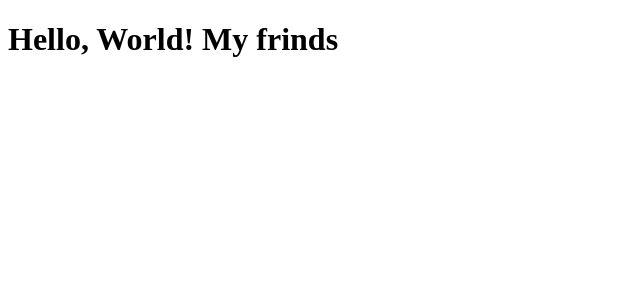
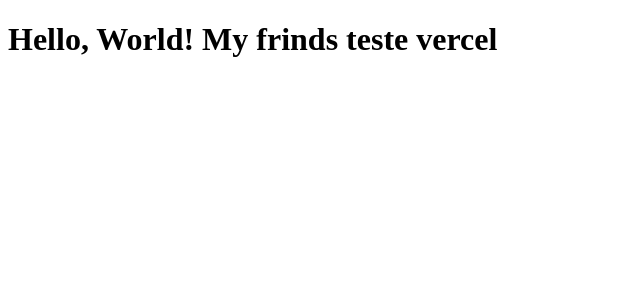
Before and after one commit to MrJCRJ/activity-tracker, a Next.js app in the folder backend-next/: page / in a window 1280 px wide. Shown: the top 300 px of the page, without its empty margins (0-640 px from the left). Built offline with nearby package versions, Linux system fonts and the light colour scheme.

Commit message:
feat: atualizar mensagem de boas-vindas na página inicial

```diff
--- a/backend-next/pages/index.js
+++ b/backend-next/pages/index.js
@@ -1,5 +1,5 @@
 function Home() {
-  return <h1>Hello, World! My frinds</h1>
+  return <h1>Hello, World! My frinds teste vercel</h1>
 }
 
 export default Home
```
